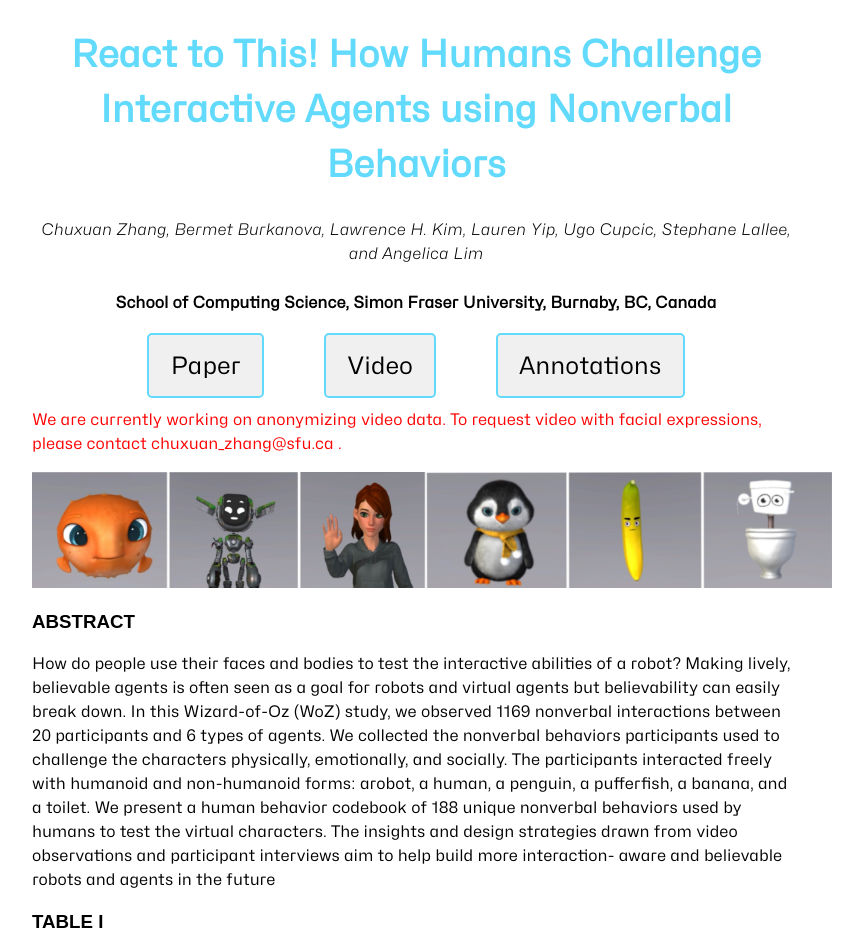
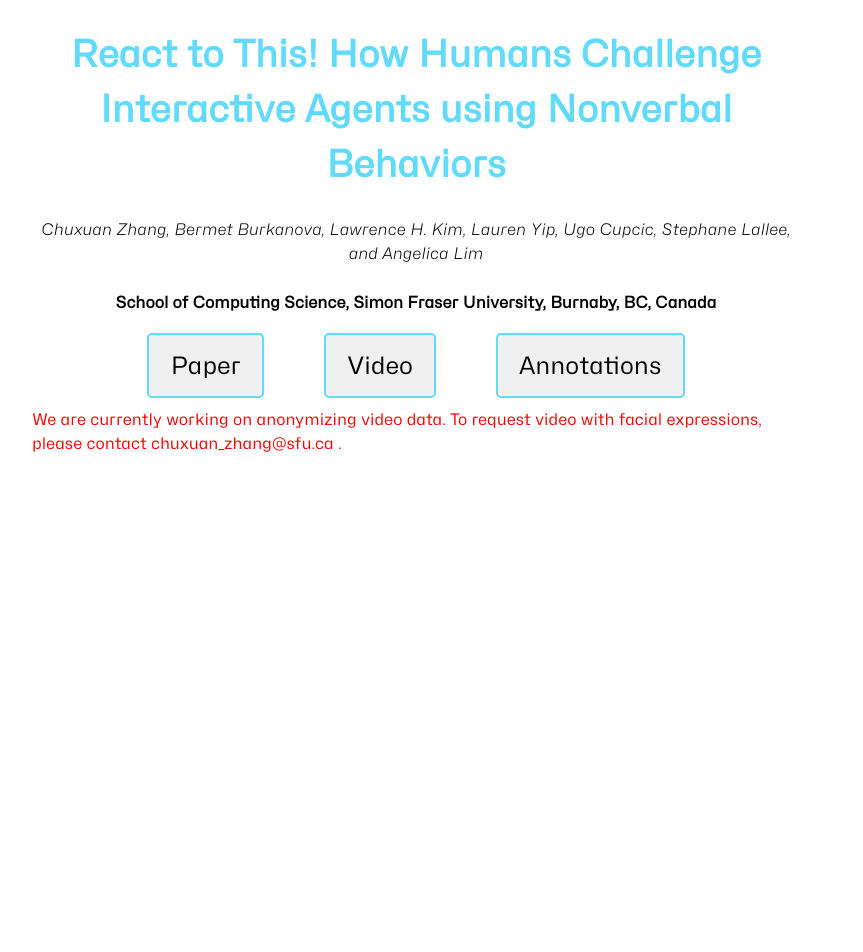
Before and after one commit to rosielab/react-to-this, a React (Create React App) app: page / in a window 1280 px wide. Shown: the top 952 px of the page, without its empty margins (224-1087 px from the left). Built offline with nearby package versions, Linux system fonts and the light colour scheme.

Commit message:
adjust video position

```diff
--- a/src/App.js
+++ b/src/App.js
@@ -37,14 +37,33 @@ function App() {
         <p style={{ color: 'red' }}>We are currently working on anonymizing video data. To request video with facial expressions, please contact chuxuan_zhang@sfu.ca .</p>
       </div>
 
-      {/* <div style={{
-        position: 'absolute', left: '50%', top: '50%',
-        transform: 'translate(-50%, -50%)'
-        }}>
-      <ReactPlayer url='https://www.youtube.com/watch?v=QRi5o5v_leY' />
-      </div> */}
+      <div
+        style={{
+          position: "relative",
+          paddingTop: "100%",
+        }}
+      >
+        <ReactPlayer
+          style={{ position: "absolute", top: 0, left: 0 }}
+          url={'https://www.youtube.com/watch?v=QRi5o5v_leY'}
+          controls
+          width="100%"
+          height="56.25%"
+          config={{
+            file: {
+              attributes: {
+                style: {
+                  width: "100%",
+                  height: "56.25%",
+                  objectFit: "cover",
+                },
+              },
+            },
+          }}
+        />
+      </div>
 
-      <div>
+      {/* <div>
       <ReactPlayer
         style={{ width:"150%", height:"100%",
           position: 'relative', left: '50%', top: '100%',
@@ -61,7 +80,7 @@ function App() {
           },
         }}
     />
-    </div>
+    </div> */}
 
 
 
```
